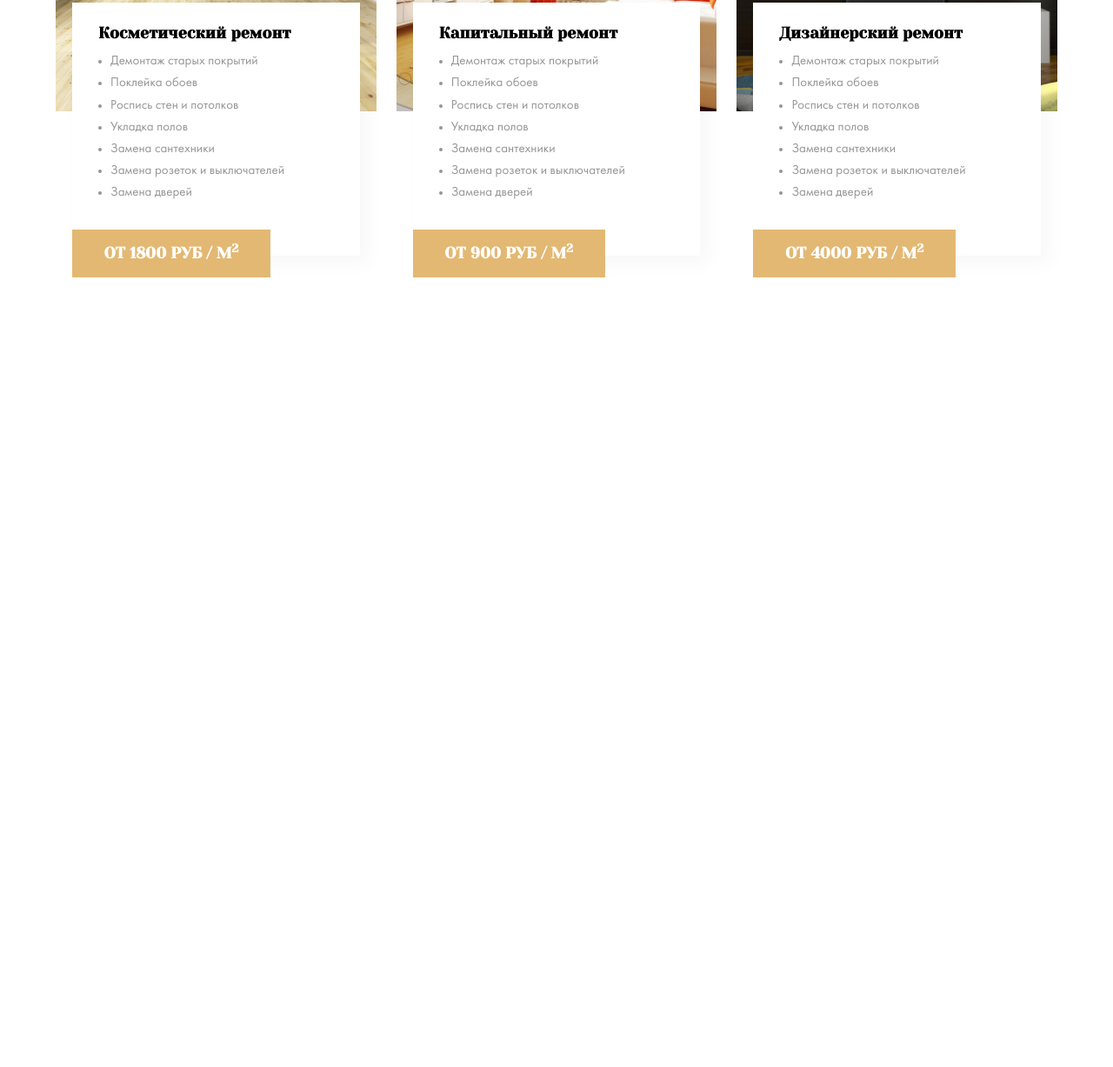
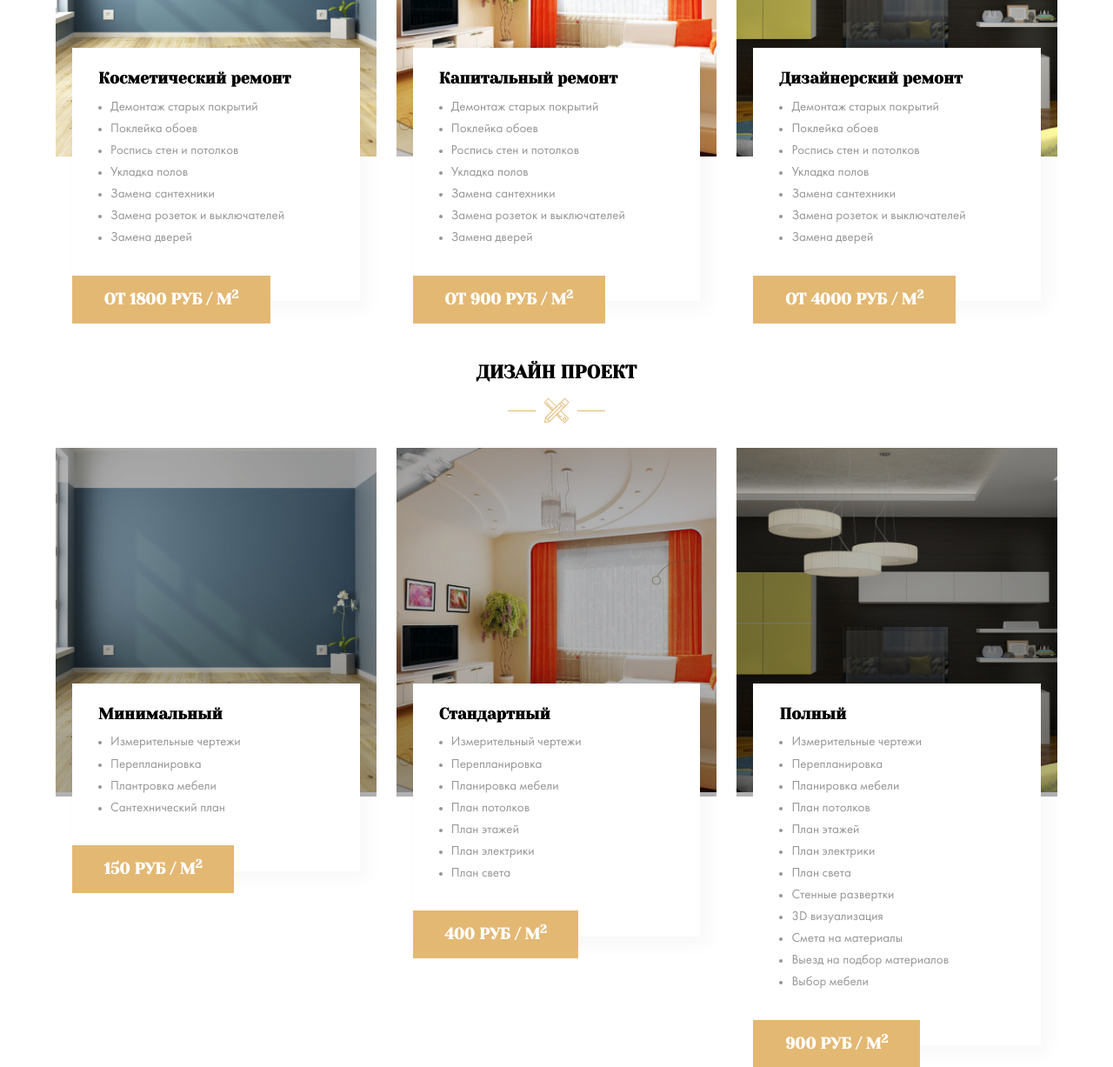
Before and after one commit to Genzo-droid/by, a website: page index.html in a window 1280 px wide. Shown: the part 1908-3135 px from the top of the page at 87% size. Before the commit the page ends 2227 px from the top, so only its background shows below. Drawn offline with Linux system fonts and the light colour scheme; files whose address does not match are found by name.

Commit message:
feat: add section desige project

```diff
--- a/index.html
+++ b/index.html
@@ -221,6 +221,121 @@
     <!-- /.container -->
   </section>
   <!-- /.section types -->
+  <section class="section types">
+    <div class="container">
+      <div class="section-title types__section-title">
+        <h2 class="section-title__heading">Дизайн проект</h2>
+        <!-- /.section-title__heading -->
+        <div class="section-title__image">
+          <img src="img/design.svg" alt="types">
+        </div>
+        <!-- /.section-title__image -->
+      </div>
+      <!-- /.section-title -->
+      <div class="row">
+        <div class="col">
+          <div class="card types__card">
+            <div class="types__image"><img src="img/image.png" alt="Косметический ремонт" class="card__img"></div>
+            <div class="card__text">
+              <h4 class="card__title">Минимальный </h4>
+              <!-- /.card__title -->
+              <ul class="card__list">
+                <li class="card__item">Измерительные чертежи</li>
+                <!-- /.card__item -->
+                <li class="card__item">Перепланировка</li>
+                <!-- /.card__item -->
+                <li class="card__item">Плантровка мебели</li>
+                <!-- /.card__item -->
+                <li class="card__item">Сантехнический план</li>
+                <!-- /.card__item -->
+              </ul>
+              <!-- /.card__list -->
+              <strong class="card__pricetag">
+                150 руб / м<sup>2</sup>
+              </strong> <!-- /.card__pricetag -->
+            </div>
+          </div>
+          <!-- /.card -->
+        </div>
+        <!-- /.col -->
+        <div class="col">
+          <div class="card types__card">
+            <div class="types__image"><img src="img/image_2.png" alt="Капитальный ремонт" class="card__img"></div>
+            <div class="card__text">
+              <h4 class="card__title">Стандартный</h4>
+              <!-- /.card__title -->
+              <ul class="card__list">
+                <li class="card__item">Измерительный чертежи</li>
+                <!-- /.card__item -->
+                <li class="card__item">Перепланировка</li>
+                <!-- /.card__item -->
+                <li class="card__item">Планировка мебели</li>
+                <!-- /.card__item -->
+                <li class="card__item">План потолков</li>
+                <!-- /.card__item -->
+                <li class="card__item">План этажей </li>
+                <!-- /.card__item -->
+                <li class="card__item">План электрики</li>
+                <!-- /.card__item -->
+                <li class="card__item">План света</li>
+                <!-- /.card__item -->
+              </ul>
+              <!-- /.card__list -->
+              <strong class="card__pricetag">
+                400 руб / м<sup>2</sup>
+              </strong> <!-- /.card__pricetag -->
+            </div>
+          </div>
+          <!-- /.card -->
+        </div>
+        <!-- /.col -->
+        <div class="col">
+          <div class="card types__card">
+            <div class="types__image"><img src="img/image_3.png" alt="Дизайнерский ремонт" class="card__img"></div>
+            <div class="card__text">
+              <h4 class="card__title">Полный </h4>
+              <!-- /.card__title -->
+              <ul class="card__list">
+                <li class="card__item">Измерительные чертежи</li>
+                <!-- /.card__item -->
+                <li class="card__item">Перепланировка</li>
+                <!-- /.card__item -->
+                <li class="card__item">Планировка мебели</li>
+                <!-- /.card__item -->
+                <li class="card__item">План потолков</li>
+                <!-- /.card__item -->
+                <li class="card__item">План этажей </li>
+                <!-- /.card__item -->
+                <li class="card__item">План электрики </li>
+                <!-- /.card__item -->
+                <li class="card__item">План света</li>
+                <!-- /.card__item -->
+                <li class="card__item">Стенные развертки</li>
+                <!-- /.card__item -->
+                <li class="card__item">3D визуализация</li>
+                <!-- /.card__item -->
+                <li class="card__item">Смета на материалы</li>
+                <!-- /.card__item -->
+                <li class="card__item">Выезд на подбор материалов</li>
+                <!-- /.card__item -->
+                <li class="card__item">Выбор мебели</li>
+                <!-- /.card__item -->
+              </ul>
+              <!-- /.card__list -->
+              <strong class="card__pricetag">
+                900 руб / м<sup>2</sup>
+              </strong> <!-- /.card__pricetag -->
+            </div>
+          </div>
+          <!-- /.card -->
+        </div>
+        <!-- /.col -->
+      </div>
+      <!-- /.row -->
+    </div>
+    <!-- /.container -->
+  </section>
+  <!-- /.section types -->
 </main>
 <!-- /.main -->
 </body>
--- a/sass/templates/_types.sass
+++ b/sass/templates/_types.sass
@@ -1,6 +1,23 @@
 .types
   &__section-title
     margin-bottom: 2rem
+    margin-top: 5rem
+  &__card
+    max-width: 392px
+  &__image
+    position: relative
+    &::before
+      content: ''
+      position: absolute
+      top: 0
+      left: 0
+      width: 100%
+      height: 100%
+      // background-color: rgba($dark, 0.7)
+      background: rgba(0, 0, 0, 0.3)
+
+
+
 .row
   display: flex
   align-items: flex-start
```
Also changed, not shown: css/style.css, img/design.svg (added).
